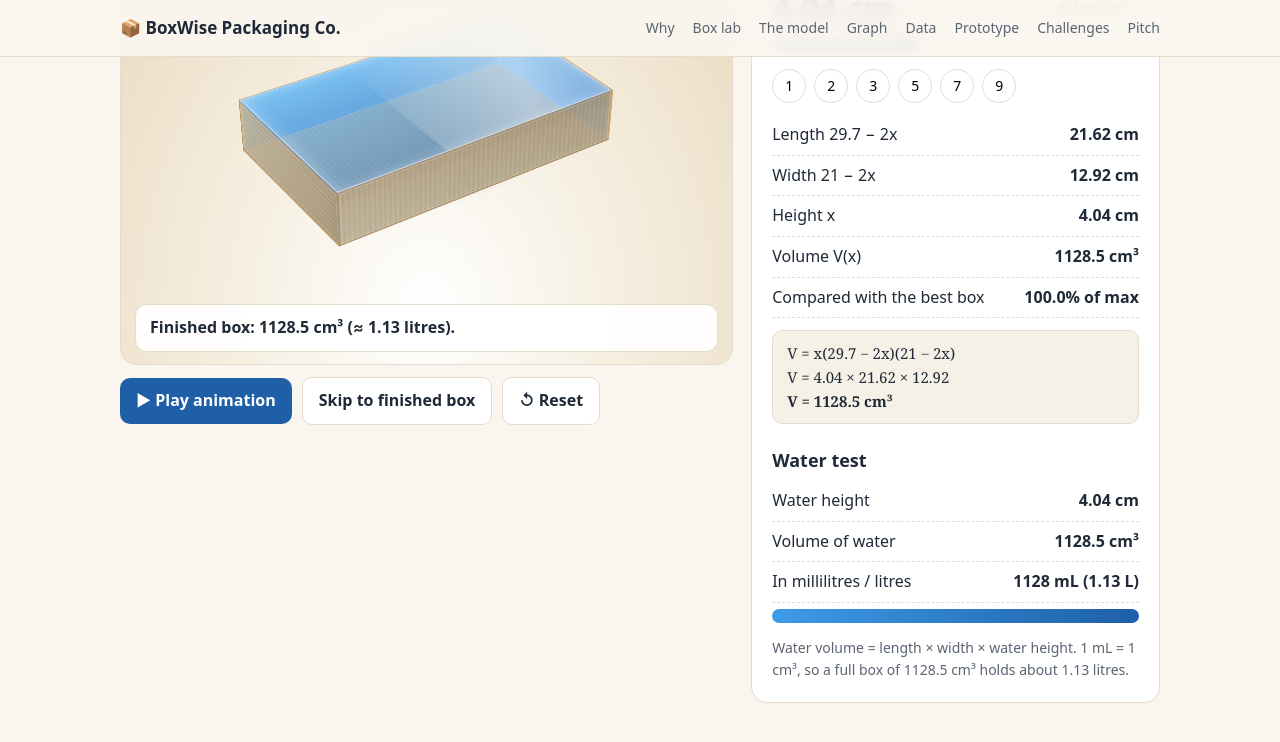
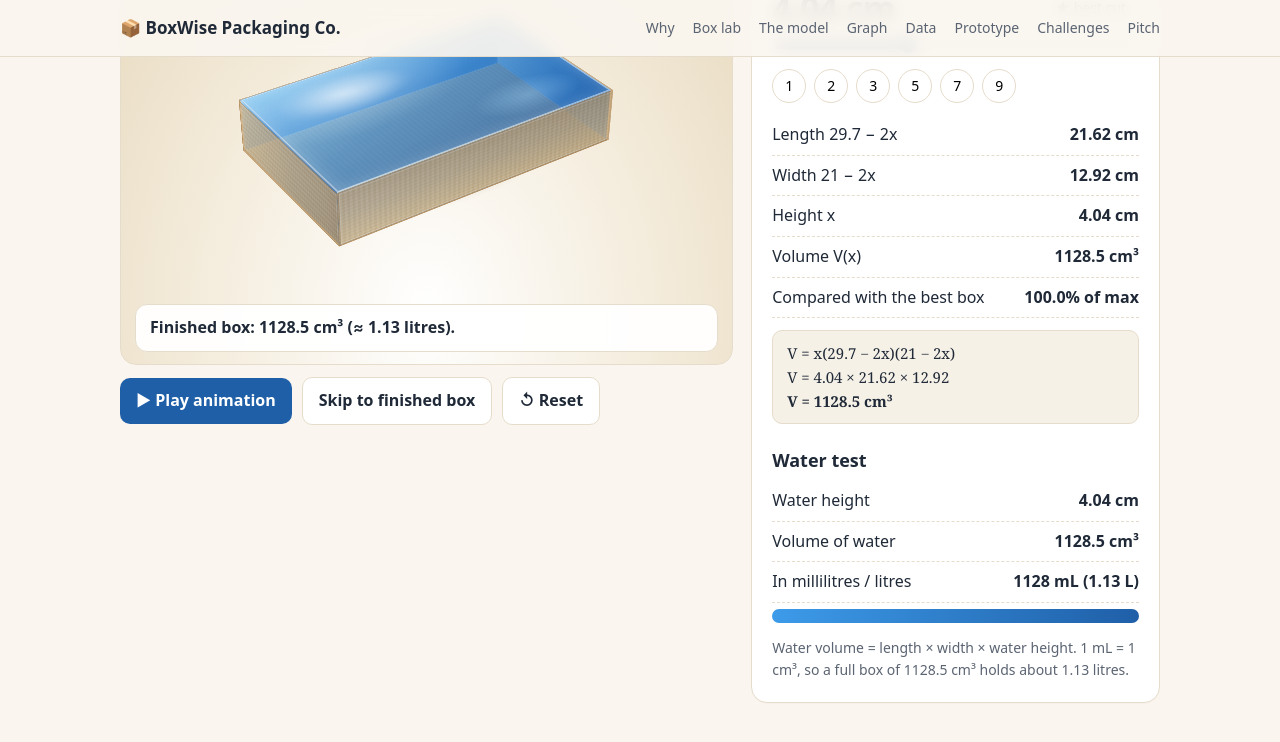
Before and after one commit to dd2331/Math, a plain HTML site: page index.html in a window 1280 px wide. Both pictures are taken after a click on the button "Skip to finished box". Shown: the part 1269-2011 px from the top of the page. Drawn offline with Linux system fonts and the light colour scheme.

Commit message:
Update index.html

```diff
--- a/index.html
+++ b/index.html
@@ -93,18 +93,43 @@ tr.best td{background:#e8f4ea;font-weight:700}
   to{opacity:1;transform:translateZ(.6px) scale(1)}
 }
 
-/* water */
-.w{position:absolute;display:none;backface-visibility:visible;
-  background:linear-gradient(180deg,rgba(86,176,246,.68),rgba(38,116,206,.58));
-  border:1px solid rgba(255,255,255,.55);
-  box-shadow:inset 0 0 12px rgba(255,255,255,.25)}
-.wtop{background:
-    linear-gradient(115deg,rgba(255,255,255,0) 0%,rgba(255,255,255,.45) 22%,rgba(255,255,255,0) 44%),
-    linear-gradient(180deg,rgba(120,196,250,.72),rgba(58,142,226,.6));
-  background-size:250% 100%,100% 100%;
-  animation:shimmer 3.2s linear infinite;
-  box-shadow:inset 0 0 18px rgba(255,255,255,.35)}
-@keyframes shimmer{0%{background-position:150% 0,0 0}100%{background-position:-50% 0,0 0}}
+/* ---------- water ---------- */
+.w{
+  position:absolute;display:none;backface-visibility:visible;
+  background:linear-gradient(180deg,rgba(126,198,248,.55) 0%,rgba(38,118,202,.72) 55%,rgba(26,94,174,.78) 100%);
+  border:1px solid rgba(255,255,255,.42);
+  box-shadow:inset 0 0 10px rgba(255,255,255,.2);
+}
+.wtop{
+  background:
+    radial-gradient(70% 60% at 28% 24%, rgba(255,255,255,.6) 0%, rgba(255,255,255,.16) 32%, rgba(255,255,255,0) 66%),
+    linear-gradient(160deg, rgba(132,204,250,.78) 0%, rgba(52,136,214,.72) 50%, rgba(30,100,180,.74) 100%);
+  box-shadow:
+    inset 0 0 0 1px rgba(255,255,255,.45),
+    inset 0 0 22px rgba(255,255,255,.2);
+  overflow:hidden;
+}
+.wtop::before,.wtop::after{
+  content:"";position:absolute;border-radius:50%;pointer-events:none;filter:blur(1.5px);
+}
+.wtop::before{
+  width:60%;height:46%;left:0;top:2%;
+  background:radial-gradient(closest-side, rgba(255,255,255,.55), rgba(255,255,255,0) 72%);
+  animation:causticA 11s ease-in-out infinite alternate;
+}
+.wtop::after{
+  width:48%;height:40%;right:-2%;bottom:0;
+  background:radial-gradient(closest-side, rgba(186,230,255,.55), rgba(186,230,255,0) 76%);
+  animation:causticB 13s ease-in-out infinite alternate;
+}
+@keyframes causticA{
+  0%{transform:translate(0,0) scale(1);opacity:.5}
+  100%{transform:translate(26%,8%) scale(1.14);opacity:.85}
+}
+@keyframes causticB{
+  0%{transform:translate(0,0) scale(1.1);opacity:.55}
+  100%{transform:translate(-28%,-10%) scale(1);opacity:.8}
+}
 
 .caption{position:absolute;left:14px;right:14px;top:12px;display:flex;gap:8px;flex-wrap:wrap;align-items:center;z-index:5}
 .pill{font-size:12px;font-weight:700;padding:4px 10px;border-radius:99px;background:#fff;border:1px solid var(--line);color:var(--muted);transition:.3s}
@@ -145,7 +170,7 @@ footer{padding:36px 0 60px;color:var(--muted);text-align:center;font-size:14px;b
 .ok{color:var(--green);font-weight:700}
 
 @media (prefers-reduced-motion: reduce){
-  .stage.done .tilt,.wtop,.sheet.marked .corn{animation:none!important}
+  .stage.done .tilt,.wtop::before,.wtop::after,.sheet.marked .corn{animation:none!important}
 }
 </style>
 </head>
```
